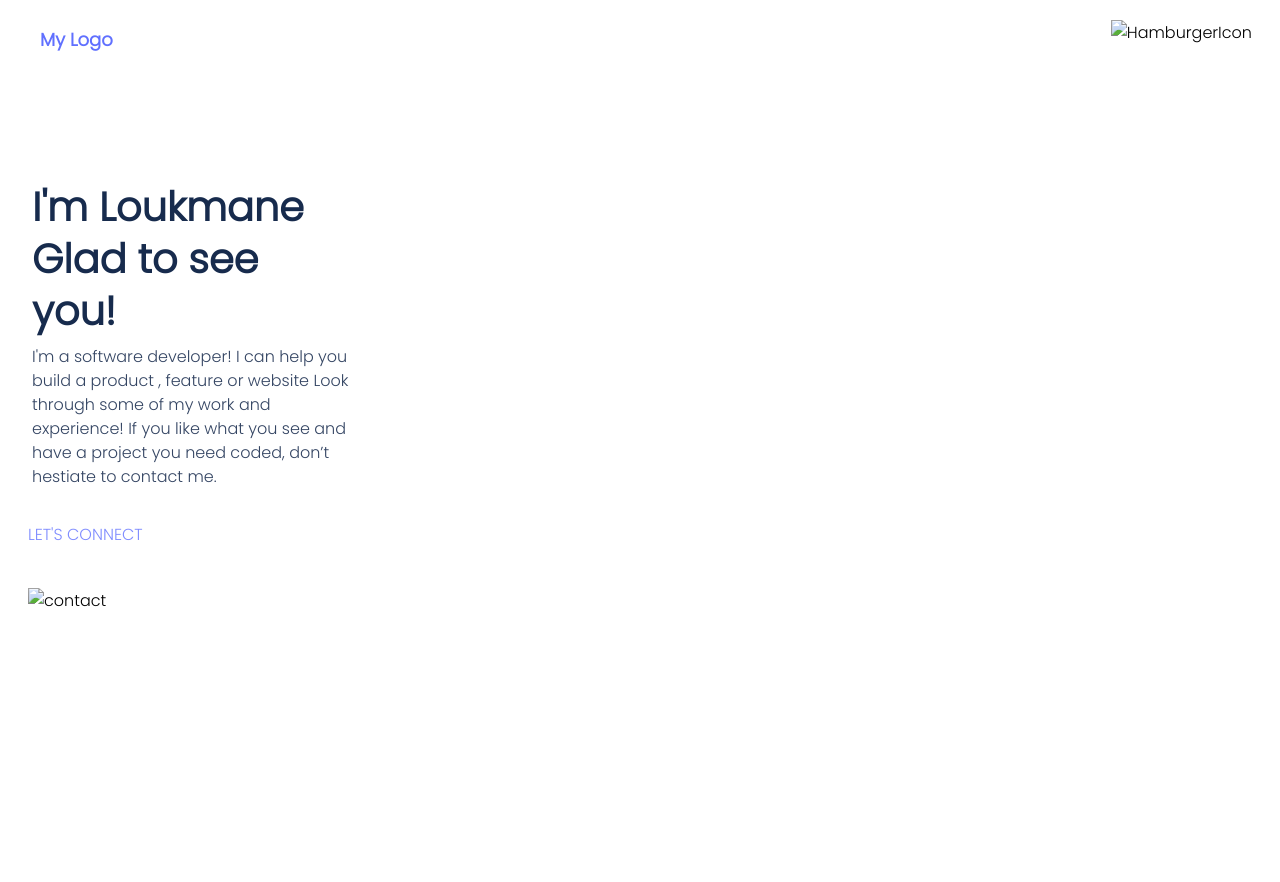
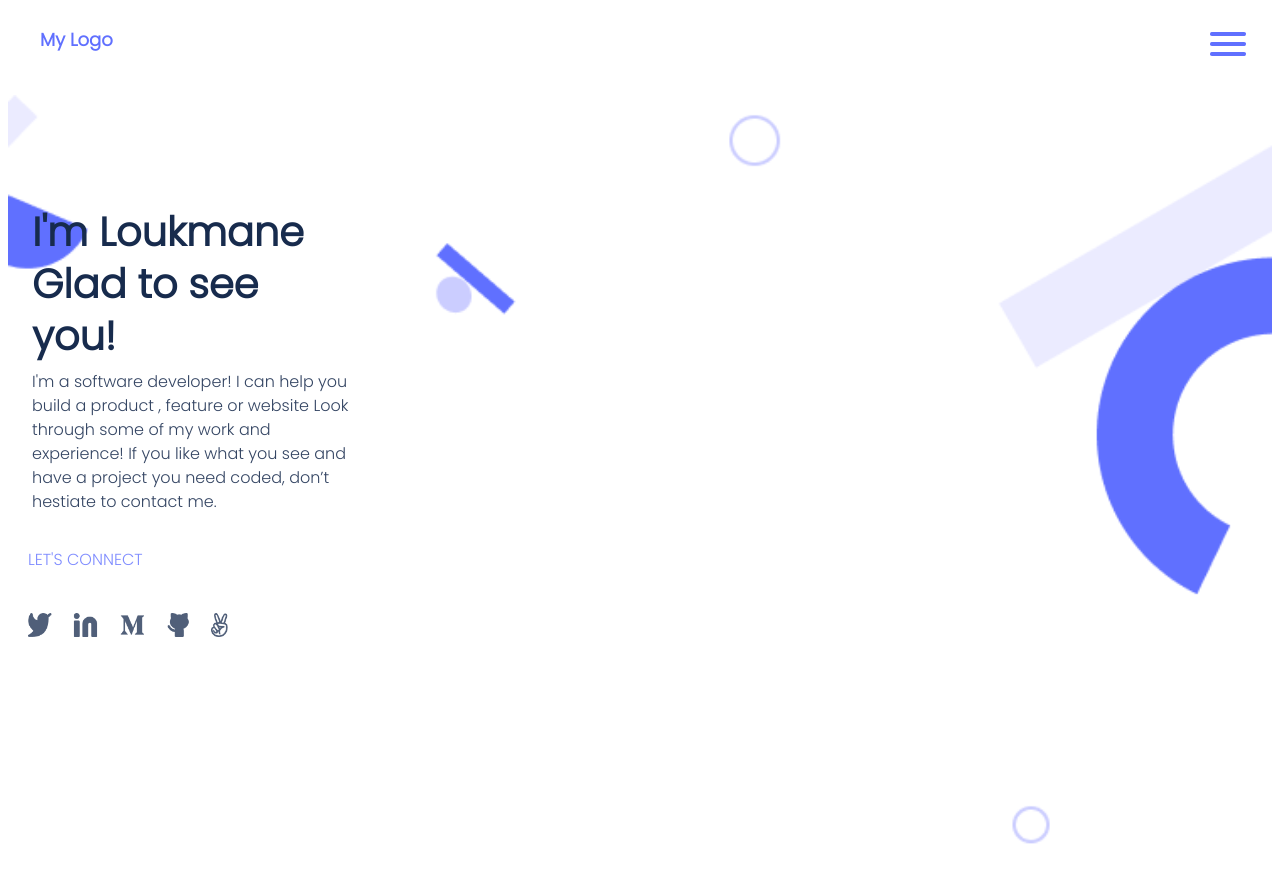
Before and after one commit to L2oukmane/Microverse-Portfolio, a website: page index.html in a window 1280 px wide. Drawn offline with Linux system fonts and the light colour scheme; the site is published under a folder, as on GitHub Pages, so addresses that start at the root find nothing.

Commit message:
fixing image links cracking

```diff
--- a/index.html
+++ b/index.html
@@ -16,14 +16,14 @@
 <header>
     <a class="logo" href="#">My Logo</a>
        <nav class="onion">
-           <img src="/portfolioimgs/Union.png" alt="HamburgerIcon">
+           <img src="portfolioimgs/Union.png" alt="HamburgerIcon">
        </nav>
     </header>
     <section>
        <h1  class="headline1">I'm Loukmane
         Glad to see you!</h1>
         <p class="text">I'm a software developer! I can help you build a product , feature or website Look through some of my work and experience! If you like what you see and have a project you need coded, don’t hestiate to contact me.</p>
-        <p class="contact">LET'S CONNECT</p><br><img class="socialimgs" src="/portfolioimgs/socialmedia.png" alt="contact">
+        <p class="contact">LET'S CONNECT</p><br><img class="socialimgs" src="portfolioimgs/socialmedia.png" alt="contact">
        </section>
 
 </div>
--- a/style.css
+++ b/style.css
@@ -5,7 +5,7 @@ body {
 section {
   display: flex;
   min-height: 100vh;
-  background-image: url("/portfolioimgs/bg.png");
+  background-image: url("portfolioimgs/bg.png");
   background-repeat: no-repeat;
   background-size: 100%;
   flex-direction: column;
```
